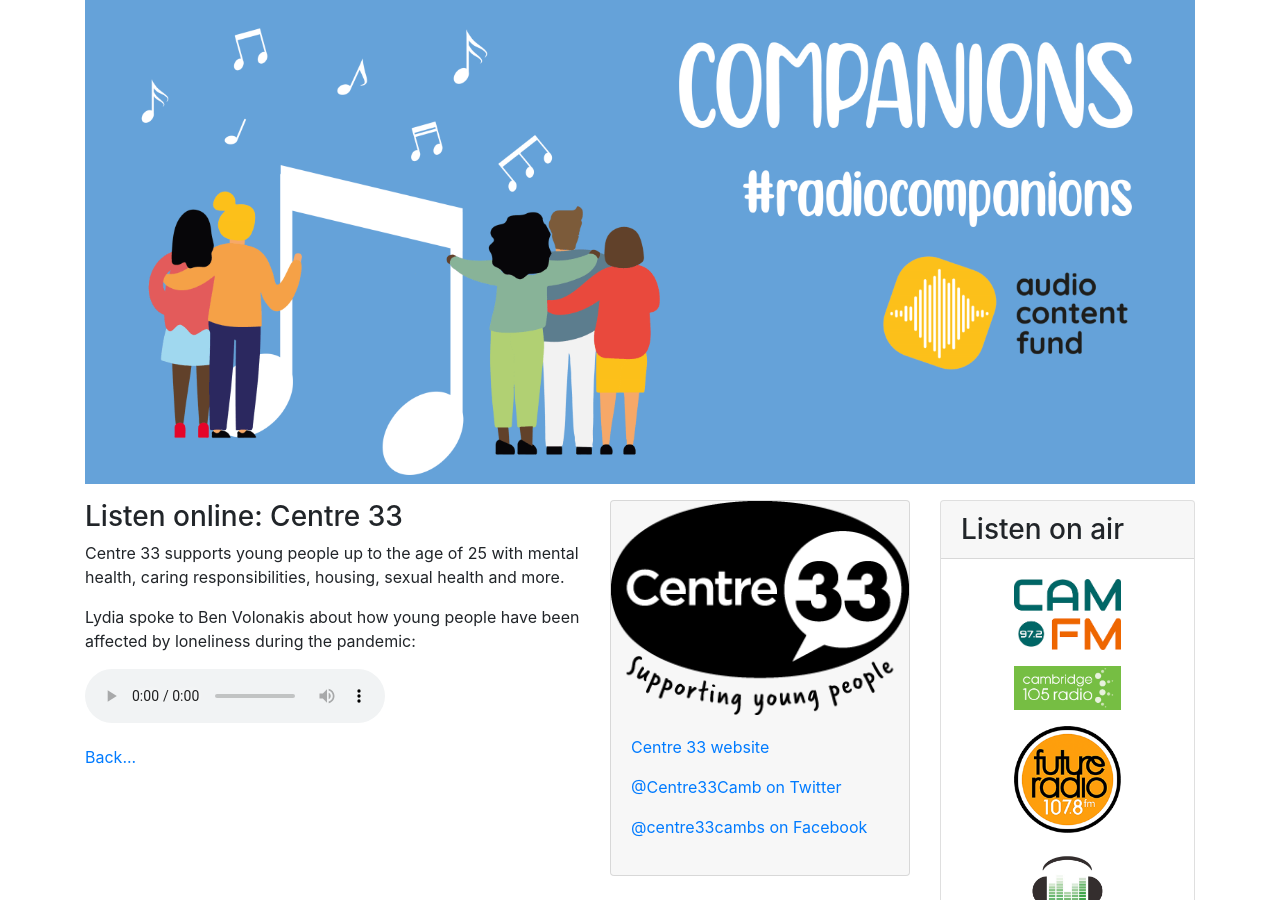
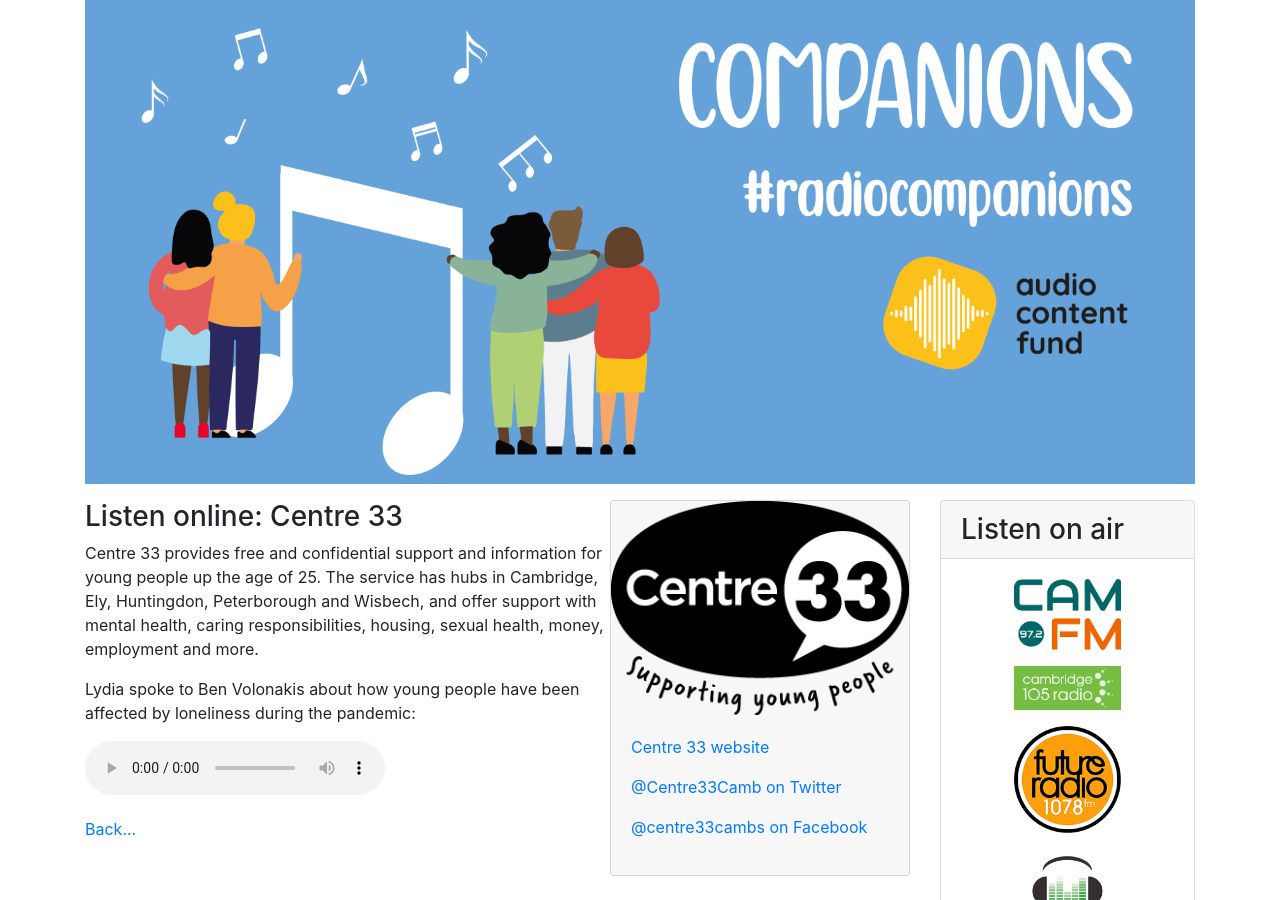
Before and after one commit to Cambridge105/radiocompanions.co.uk, a Jekyll site: the page built from _contributors/centre-33.md, in a window 1280 px wide and 900 px high. Built offline with Jekyll 4.4.1, drawn with Linux system fonts in a browser that asks for light colours.

Commit message:
Centre 33 wording from Ben

```diff
--- a/_contributors/centre-33.md
+++ b/_contributors/centre-33.md
@@ -7,7 +7,7 @@ website: https://centre33.org.uk/
 twitter: Centre33Camb
 facebook: centre33cambs
 ---
-Centre 33 supports young people up to the age of 25 with mental health, caring responsibilities, housing, sexual health and more.
+Centre 33 provides free and confidential support and information for young people up the age of 25. The service has hubs in Cambridge, Ely, Huntingdon, Peterborough and Wisbech, and offer support with mental health, caring responsibilities, housing, sexual health, money, employment and more.
 <!--more-->
 
 Lydia spoke to Ben Volonakis about how young people have been affected by loneliness during the pandemic:
```
